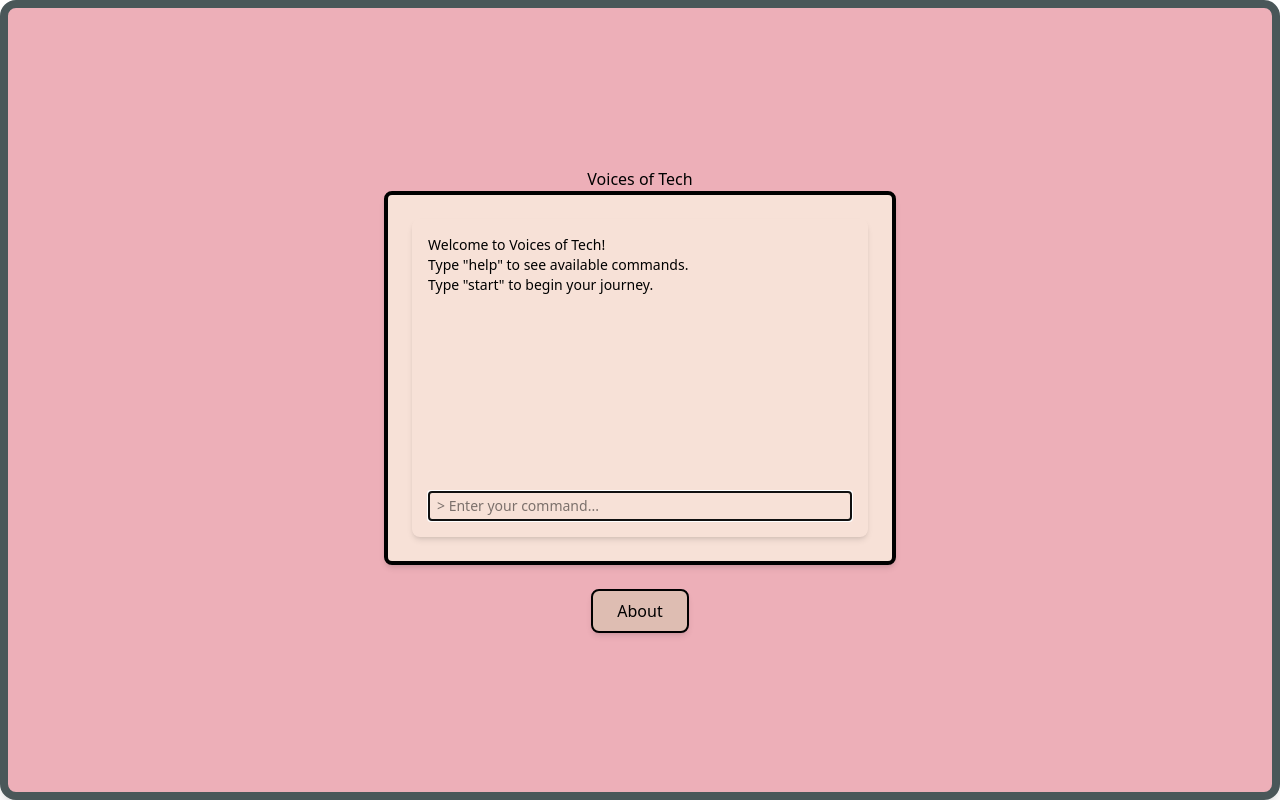
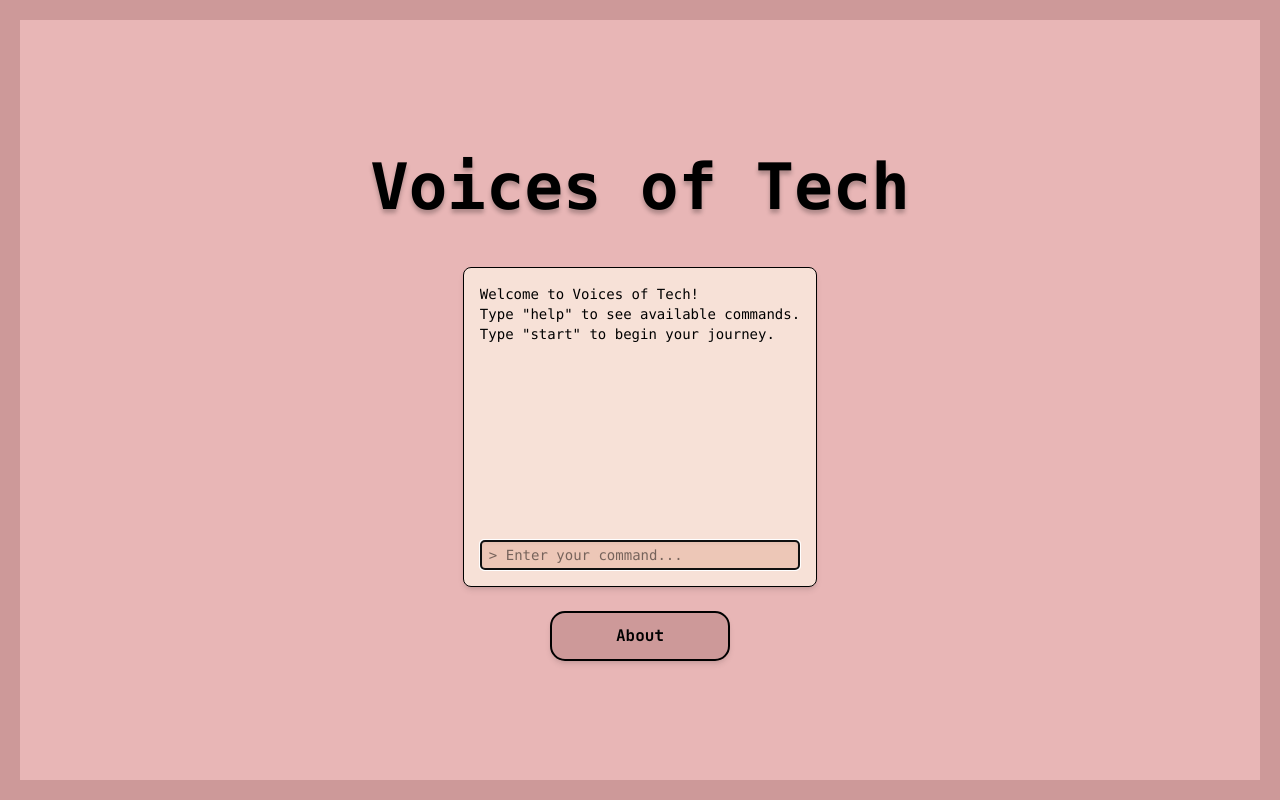
Before and after one commit to judelwin/code-your-own-adventure, a React (Vite) app: page / in a window 1280 px wide. Built offline with nearby package versions, Linux system fonts and the light colour scheme.

Commit message:
cathy did work

```diff
--- a/package.json
+++ b/package.json
@@ -11,6 +11,7 @@
   },
   "dependencies": {
     "@tailwindcss/vite": "^4.0.17",
+    "framer-motion": "^12.6.2",
     "react": "^19.0.0",
     "react-dom": "^19.0.0",
     "react-router-dom": "^7.4.0"
--- a/src/App.css
+++ b/src/App.css
@@ -1 +1,6 @@
 @import "tailwindcss";
+@import url('https://fonts.googleapis.com/css2?family=JetBrains+Mono:ital,wght@0,100..800;1,100..800&display=swap');
+
+body {
+    font-family: 'JetBrains Mono', monospace;
+}
--- a/src/App.tsx
+++ b/src/App.tsx
@@ -1,6 +1,6 @@
 import { BrowserRouter as Router, Routes, Route } from 'react-router-dom'
 import Landing from './pages/Landing'
-import Game from './pages/Game'
+import Game from './pages/game'
 
 function App() {
   return (
--- a/src/components/Terminal.tsx
+++ b/src/components/Terminal.tsx
@@ -1,25 +1,33 @@
-import { useState } from 'react'
+import { motion, AnimatePresence } from 'framer-motion'
 import { useNavigate } from 'react-router-dom'
+import { useState, useRef, useEffect } from 'react'
 
 type Props = {
     initialMessages: string[]
     allowStart?: boolean
+    onStart?: () => void // 👈 callback to inform parent
 }
 
-const Terminal = ({ initialMessages, allowStart = false }: Props) => {
+const Terminal = ({ initialMessages, allowStart = false, onStart }: Props) => {
     const [input, setInput] = useState('')
     const [messages, setMessages] = useState(initialMessages)
-    const navigate = useNavigate()
+    const bottomRef = useRef<HTMLDivElement>(null)
+
+    useEffect(() => {
+        bottomRef.current?.scrollIntoView({ behavior: 'smooth' })
+    }, [messages])
 
     const handleCommand = (e: React.FormEvent) => {
         e.preventDefault()
         const trimmed = input.trim().toLowerCase()
+        if (!trimmed) return
+
         setMessages((prev) => [...prev, `> ${trimmed}`])
 
         if (trimmed === 'help') {
             setMessages((prev) => [...prev, 'Available commands: "start", "help"'])
         } else if (trimmed === 'start' && allowStart) {
-            navigate('/game')
+            if (onStart) onStart() // 👈 trigger animation from parent
         } else {
             setMessages((prev) => [...prev, `Unknown command: "${trimmed}"`])
         }
@@ -28,23 +36,28 @@ const Terminal = ({ initialMessages, allowStart = false }: Props) => {
     }
 
     return (
-        <div className="bg-terminal-shell p-4 rounded-lg w-full max-w-xl shadow-md">
-            <div className="h-60 overflow-y-auto text-sm whitespace-pre-wrap mb-4">
+        <motion.div
+            initial={{ scale: 1 }}
+            animate={{ scale: 1 }}
+            className="bg-[#F7E1D7] p-4 rounded-lg w-full max-w-xl shadow-md border border-black"
+        >
+            <div className="h-60 overflow-y-auto text-sm whitespace-pre-wrap mb-4 font-mono text-black">
                 {messages.map((m, i) => (
                     <div key={i}>{m}</div>
                 ))}
+                <div ref={bottomRef} />
             </div>
             <form onSubmit={handleCommand}>
                 <input
                     type="text"
-                    className="w-full px-2 py-1 bg-terminal-secondary border border-terminal-dark text-sm"
+                    className="w-full px-2 py-1 bg-[#EDC7B7] border border-[#4A5759] text-sm shadow-inner rounded font-mono text-black"
                     value={input}
                     onChange={(e) => setInput(e.target.value)}
                     placeholder="> Enter your command..."
                     autoFocus
                 />
             </form>
-        </div>
+        </motion.div>
     )
 }
 
--- a/src/index.css
+++ b/src/index.css
@@ -1 +1,6 @@
+@import url('https://fonts.googleapis.com/css2?family=JetBrains+Mono:ital,wght@0,100..800;1,100..800&display=swap');
 @import "tailwindcss";
+
+body {
+    font-family: 'JetBrains Mono', monospace;
+}
--- a/src/pages/Landing.tsx
+++ b/src/pages/Landing.tsx
@@ -1,26 +1,77 @@
-import Terminal from '../components/Terminal';
+import Terminal from '../components/Terminal'
+import { useNavigate } from 'react-router-dom'
+import { motion } from 'framer-motion'
+import { useState } from 'react'
 
 const Landing = () => {
+    const navigate = useNavigate()
+    const [starting, setStarting] = useState(false)
+
+    const handleAbout = () => {
+        navigate('/about')
+    }
+
+    const handleStart = () => {
+        setStarting(true)
+        setTimeout(() => {
+            navigate('/game')
+        }, 1000)
+    }
+
     return (
-        <div className="min-h-screen flex flex-col items-center justify-center bg-[#EDAFB8] p-6 border-8 border-[#4A5759] rounded-2xl shadow-lg">
-            {/* <h1 className="text-5xl font-bold text-black mb-8 drop-shadow-md">Voices of Tech</h1> */}
-            <h1>Voices of Tech</h1>
-            <div className="bg-[#F7E1D7] p-6 rounded-lg shadow-md border-4 border-black w-full max-w-lg">
+        <motion.div
+            initial={{ opacity: 1 }}
+            animate={{ opacity: starting ? 0 : 1 }}
+            transition={{ duration: 1 }}
+            className={`min-h-screen flex flex-col items-center justify-center bg-[#E8B6B6] border-20 border-[#CD9999] shadow-lg transition-all duration-1000 ${starting ? 'pointer-events-none' : ''
+                }`}
+        >
+            {!starting && (
+                <motion.h1
+                    initial={{ opacity: 1 }}
+                    animate={{ opacity: 1 }}
+                    exit={{ opacity: 0 }}
+                    className="text-[64px] font-bold text-black mb-8 font-mono"
+                    style={{ textShadow: '0px 4px 4px rgba(0, 0, 0, 0.25)' }}
+                >
+                    Voices of Tech
+                </motion.h1>
+            )}
+
+
+            <motion.div
+                animate={
+                    starting
+                        ? { scale: 1.2, opacity: 1 }
+                        : { scale: 1, opacity: 1 }
+                }
+                transition={{ duration: 1 }}
+                className="z-10"
+            >
                 <Terminal
                     allowStart
+                    onStart={handleStart}
                     initialMessages={[
                         'Welcome to Voices of Tech!',
                         'Type "help" to see available commands.',
                         'Type "start" to begin your journey.',
                     ]}
                 />
-            </div>
+            </motion.div>
 
-            <button className="mt-6 bg-[#DEBDB2] text-black px-6 py-2 rounded-lg border-2 border-black shadow-md hover:bg-[#B0C4B1] transition duration-300">
-                About
-            </button>
-        </div>
-    );
-};
+            {!starting && (
+                <motion.button
+                    onClick={handleAbout}
+                    initial={{ opacity: 1 }}
+                    animate={{ opacity: 1 }}
+                    exit={{ opacity: 0 }}
+                    className="mt-6 bg-[#CD9999] text-black text-[16px] font-bold w-[180px] h-[50px] rounded-[15px] border-2 border-black shadow-md hover:bg-[#B0C4B1] transition duration-300"
+                >
+                    About
+                </motion.button>
+            )}
+        </motion.div>
+    )
+}
 
-export default Landing;
+export default Landing
```
Also changed, not shown: tsconfig.app.json (+8 -5 lines), 1 other file (tests, documents, lock files or other folders).
